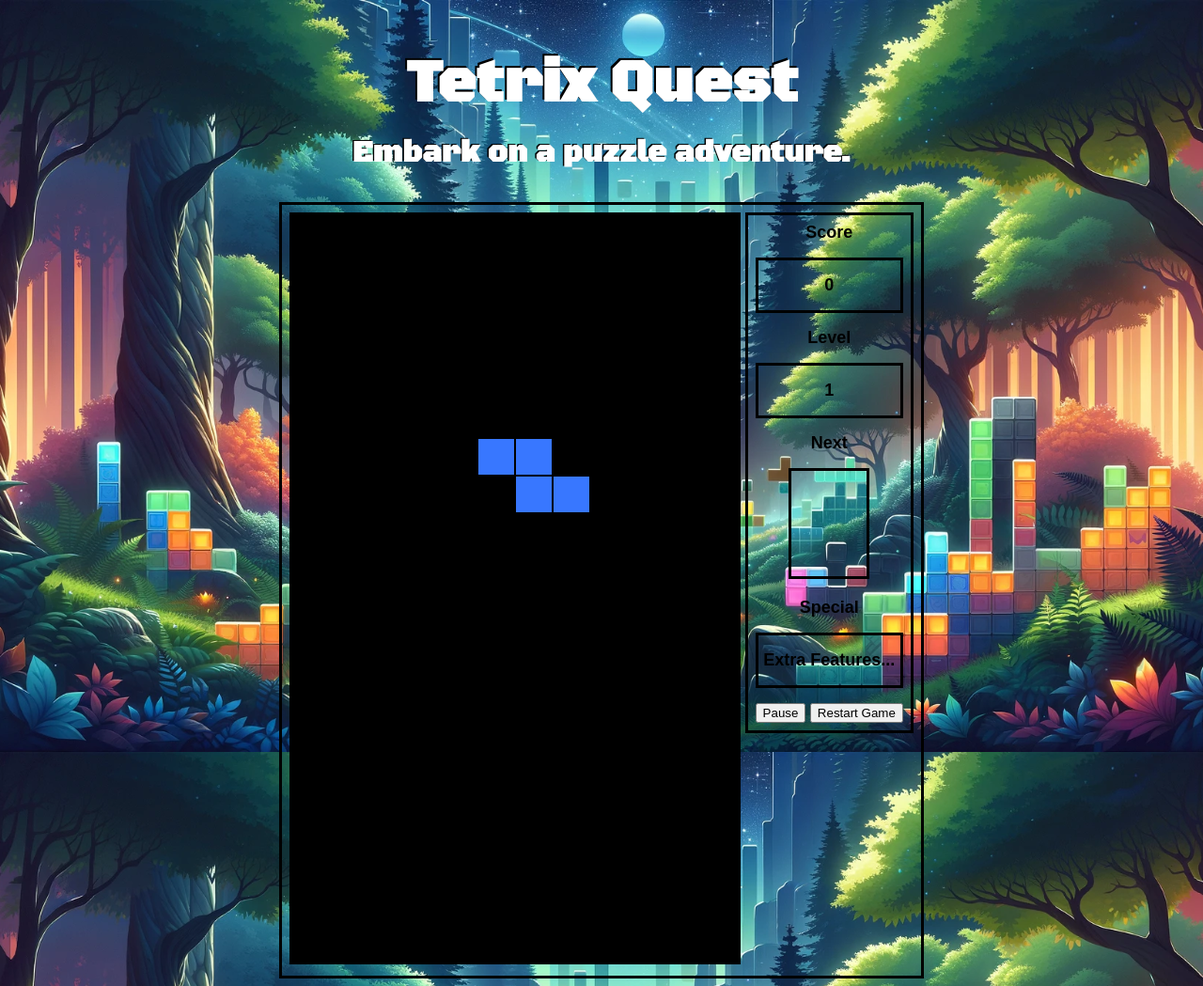
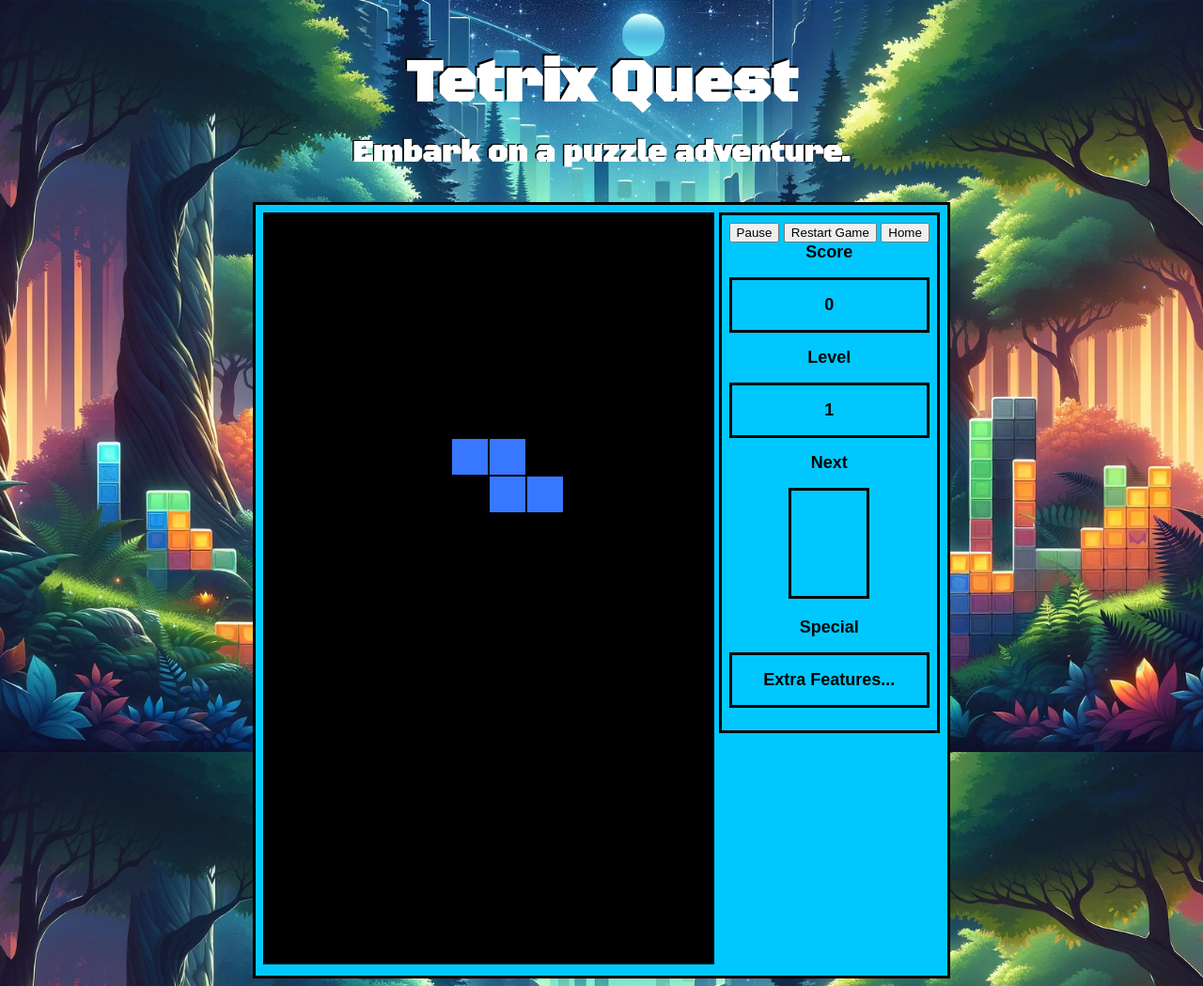
Before and after one commit to sahilsrawat27/dgl209-tetrixquest, a PHP site: page /tetris.php in a window 1280 px wide. Shown: the whole page at 94% size. Run offline with PHP 8.4, Linux system fonts and the light colour scheme.

Commit message:
Add js for the home button

```diff
--- a/javascript/game.js
+++ b/javascript/game.js
@@ -292,6 +292,9 @@ document.addEventListener("DOMContentLoaded", () => {
   document.getElementById('restartButton').addEventListener('click', function() {
     gameRestart();
 });
+document.getElementById("homeButton").addEventListener("click", function() {
+  window.location.href = "index.php";
+});
 
   document
     .getElementById("playPauseButton")
--- a/styles.css
+++ b/styles.css
@@ -219,6 +219,8 @@ input[type="date"] {
     border: 3px solid;
     padding: 0.5rem;
     vertical-align: top;
+    background-color: #00c8ff;
+    height: 100%;
 
 }
 .game_content {
@@ -226,6 +228,7 @@ input[type="date"] {
     padding: 1rem 0;
     margin: 1rem 0;
 }
+
 .game_content, .game_heading{
     font-weight: bold;
     font-size: large;
--- a/tetris.php
+++ b/tetris.php
@@ -25,7 +25,7 @@ if (isset($_SESSION['loggedin']) && $_SESSION['loggedin'] == true) {
 
 <body>
     <div class="container">
-    <?php if (isset($_SESSION['loggedin']) && $_SESSION['loggedin'] == true) : ?>
+        <?php if (isset($_SESSION['loggedin']) && $_SESSION['loggedin'] == true) : ?>
             <div class="profile-section">
                 <img src="images/profile.png" alt="Profile Picture" class="profile-pic">
                 <p class="profile-name"><?php echo htmlspecialchars($fullName); ?></p>
@@ -37,16 +37,18 @@ if (isset($_SESSION['loggedin']) && $_SESSION['loggedin'] == true) {
         <div class="game-area">
             <canvas id="tetris" width="480" height="800"></canvas>
             <div class="sidebar">
+                <button id="playPauseButton">Pause</button>
+                <button id="restartButton">Restart Game</button>
+                <button id="homeButton">Home</button>
                 <div class="game_heading">Score</div>
                 <div class="game_content" id="score">0</div>
                 <div class="game_heading">Level</div>
                 <div class="game_content" id="level">1</div>
                 <div class="game_heading">Next</div>
-                <canvas  class="game_content" id="nextPiece" width="80" height="80"></canvas>
+                <canvas class="game_content" id="nextPiece" width="80" height="80"></canvas>
                 <div class="game_heading">Special</div>
                 <div class="game_content" id="special">Extra Features... <!-- For extra features --></div>
-                <button id="playPauseButton">Pause</button>
-                <button id="restartButton">Restart Game</button>
+
             </div>
         </div>
     </div>
```
